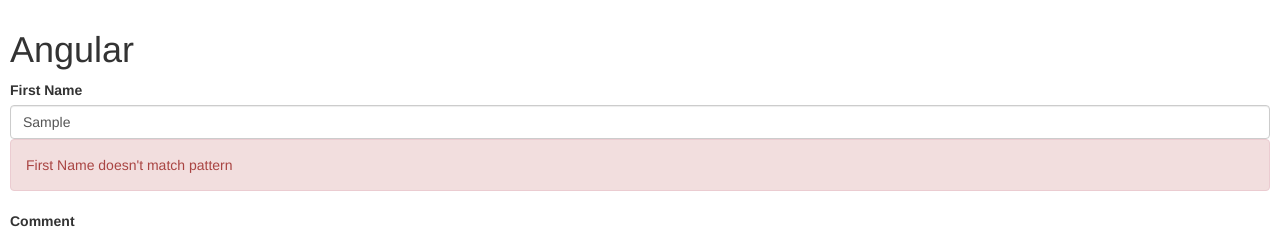
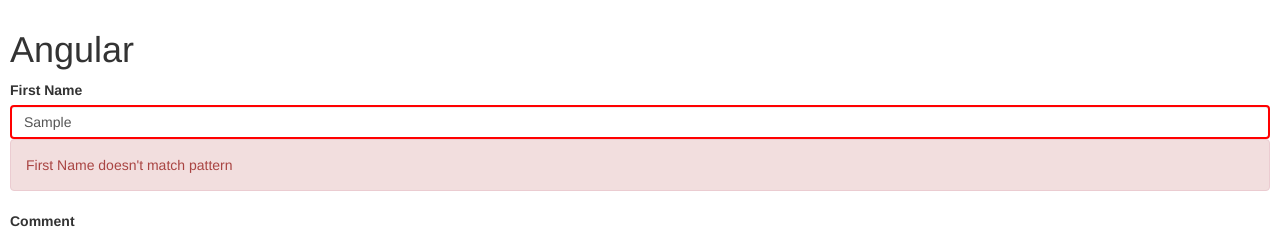
Before and after one commit to cmburch/ngCourses, an Angular app: page / in a window 1280 px wide. Both pictures are taken after typing "Sample", "Sample" into the empty fields and a click on the button "Submit". Shown: the top 234 px of the page. Built offline with nearby package versions, Linux system fonts and the light colour scheme.

Commit message:
valid firstname input field add more validation

```diff
--- a/src/app/contact-form/contact-form.component.html
+++ b/src/app/contact-form/contact-form.component.html
@@ -1,14 +1,15 @@
-<form>
-  <div>
-    <label for="firstName">First Name</label>
-    <input required minlength="3" maxlength="15" pattern="ghost" ngModel name='firstName' id='firstName' type="'text'" #firstName='ngModel'
-      (change)="log(firstName)" class="form-control">
-    <div class="alert alert-danger" *ngIf="firstName.touched && !firstName.valid">
+<form #form="ngForm" (ngSubmit)="submit(form)">
+  <div ngModelGroup="contact" #contact="ngModelGroup">
+    <div class="formgroup">
+      <label for="firstName">First Name</label>
+      <input required minlength="3" maxlength="15" pattern="ghost" ngModel name='firstName' id='firstName' type="'text'" #firstName='ngModel'
+        (change)="log(firstName)" class="form-control">
+      <div class="alert alert-danger" *ngIf="firstName.touched && !firstName.valid">
         <div *ngIf="firstName.errors.required">First Name is required</div>
         <div *ngIf="firstName.errors.minlength">First Name should be minumum of {{firstName.errors.minlength.requiredLength}} characters</div>
         <div *ngIf="firstName.errors.pattern">First Name doesn't match pattern</div>
+      </div>
     </div>
-
   </div>
 
   <div class="formgroup">
--- a/src/app/contact-form/contact-form.component.ts
+++ b/src/app/contact-form/contact-form.component.ts
@@ -10,4 +10,7 @@
   log(x){
     console.log(x);
   }
+  submit(form){
+    console.log(form);
+  }
 }
--- a/src/styles.css
+++ b/src/styles.css
@@ -4,3 +4,6 @@
 body{
     padding: 1rem;
 }
+.form-control.ng-touched.ng-invalid{
+    border: 2px solid red;
+}
```
